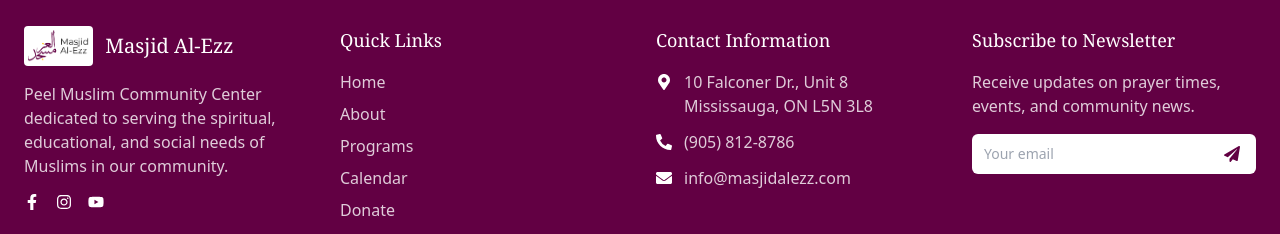
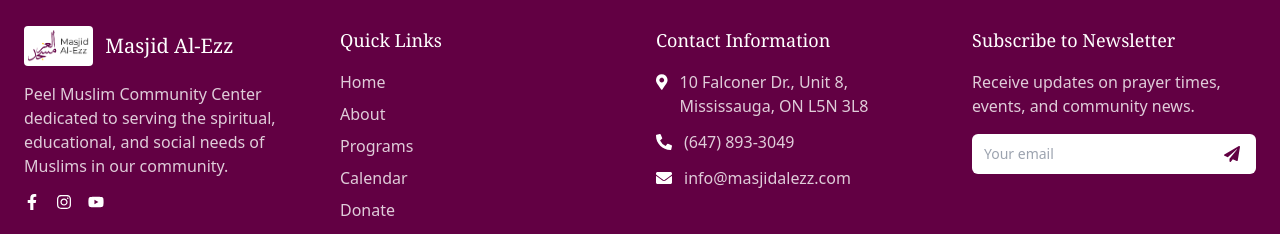
Before and after one commit to tahanasir/masjid-al-ezz, a React (Vite) app: page / in a window 1280 px wide. Shown: the part 3479-3713 px from the top of the page. Built offline with nearby package versions, Linux system fonts and the light colour scheme; a web font is replaced by a local one.

Commit message:
fix: Update contact information

```diff
--- a/src/components/layout/Footer.tsx
+++ b/src/components/layout/Footer.tsx
@@ -118,21 +118,28 @@
 
           <div>
             <h4 className="font-serif text-lg mb-4">Contact Information</h4>
-            <ul className="space-y-3">
+            <ul className="space-y-3 text-white/80">
               <li className="flex items-start">
                 <FaMapMarkerAlt className="mt-1 mr-3 text-white" />
-                <span className="text-white/80">
-                  10 Falconer Dr., Unit 8<br />
-                  Mississauga, ON L5N 3L8
+                <a
+                  href="https://maps.app.goo.gl/ybXXUJPneiZbreGG8"
+                  target="_blank"
+                  rel="noopener noreferrer"
+                >
+                  <p>10 Falconer Dr., Unit 8, Mississauga, ON L5N 3L8</p>
+                </a>
+              </li>
+              <li className="flex items-center">
+                <FaPhoneAlt className="mr-3 text-white" />
+                <span>
+                  <a href="tel:+16478933049">(647) 893-3049</a>
                 </span>
               </li>
               <li className="flex items-center">
-                <FaPhoneAlt className="mr-3 text-white" />
-                <span className="text-white/80">(905) 812-8786</span>
-              </li>
-              <li className="flex items-center">
                 <FaEnvelope className="mr-3 text-white" />
-                <span className="text-white/80">info@masjidalezz.com</span>
+                <span>
+                  <a href="mailto:info@masjidalezz.com">info@masjidalezz.com</a>
+                </span>
               </li>
             </ul>
           </div>
--- a/src/pages/Contact.tsx
+++ b/src/pages/Contact.tsx
@@ -47,11 +47,13 @@
                       <MapPin className="h-6 w-6" />
                     </div>
                     <h3 className="font-bold text-gray-800 mb-2">Address</h3>
-                    <p className="text-gray-600 mb-1">
-                      10 Falconer Dr., Unit 8
-                    </p>
-                    <p className="text-gray-600">Mississauga, ON L5N 3L8</p>
-                    <p className="text-gray-600">Canada</p>
+                    <a
+                      href="https://maps.app.goo.gl/ybXXUJPneiZbreGG8"
+                      target="_blank"
+                      rel="noopener noreferrer"
+                    >
+                      <p>10 Falconer Dr., Unit 8, Mississauga, ON L5N 3L8</p>
+                    </a>
                   </div>
 
                   <div className="text-center">
@@ -59,9 +61,8 @@
                       <Phone className="h-6 w-6" />
                     </div>
                     <h3 className="font-bold text-gray-800 mb-2">Phone</h3>
-                    <p className="text-gray-600">(905) 555-1234</p>
-                    <p className="text-sm text-gray-500 mt-1">
-                      Office hours: 10 AM - 6 PM
+                    <p>
+                      <a href="tel:+16478933049">(647) 893-3049</a>
                     </p>
                   </div>
 
@@ -70,8 +71,11 @@
                       <Mail className="h-6 w-6" />
                     </div>
                     <h3 className="font-bold text-gray-800 mb-2">Email</h3>
-                    <p className="text-gray-600">info@masjidalezz.ca</p>
-                    <p className="text-gray-600 mt-1">imam@masjidalezz.ca</p>
+                    <p>
+                      <a href="mailto:info@masjidalezz.ca">
+                        info@masjidalezz.ca
+                      </a>
+                    </p>
                   </div>
                 </div>
               </div>
@@ -88,14 +92,13 @@
               </h2>
               <div className="rounded-lg overflow-hidden shadow-md">
                 <iframe
-                  src="https://www.google.com/maps/embed?pb=!1m18!1m12!1m3!1d2887.2635273475147!2d-79.7563!3d43.6372!2m3!1f0!2f0!3f0!3m2!1i1024!2i768!4f13.1!3m3!1m2!1s0x882b41a05cba7d61%3A0xb8abc21b3e54a366!2s10%20Falconer%20Dr%20Unit%208%2C%20Mississauga%2C%20ON%20L5N%203L8%2C%20Canada!5e0!3m2!1sen!2sus!4v1654862911071!5m2!1sen!2sus"
+                  src="https://www.google.com/maps/embed?pb=!1m14!1m8!1m3!1d1826.7358356675502!2d-79.7261052!3d43.5926609!3m2!1i1024!2i768!4f13.1!3m3!1m2!1s0x882b41c148b3ae11%3A0xf38028f30b005519!2sMasjid%20Al-Ezz!5e1!3m2!1sen!2sca!4v1754365890061!5m2!1sen!2sca"
                   width="100%"
                   height="450"
-                  style={{ border: 0 }}
                   allowFullScreen
                   loading="lazy"
                   referrerPolicy="no-referrer-when-downgrade"
-                  title="Masjid Al-Ezz Location"
+                  title="Masjid Al-Ezz"
                 ></iframe>
               </div>
             </div>
```
